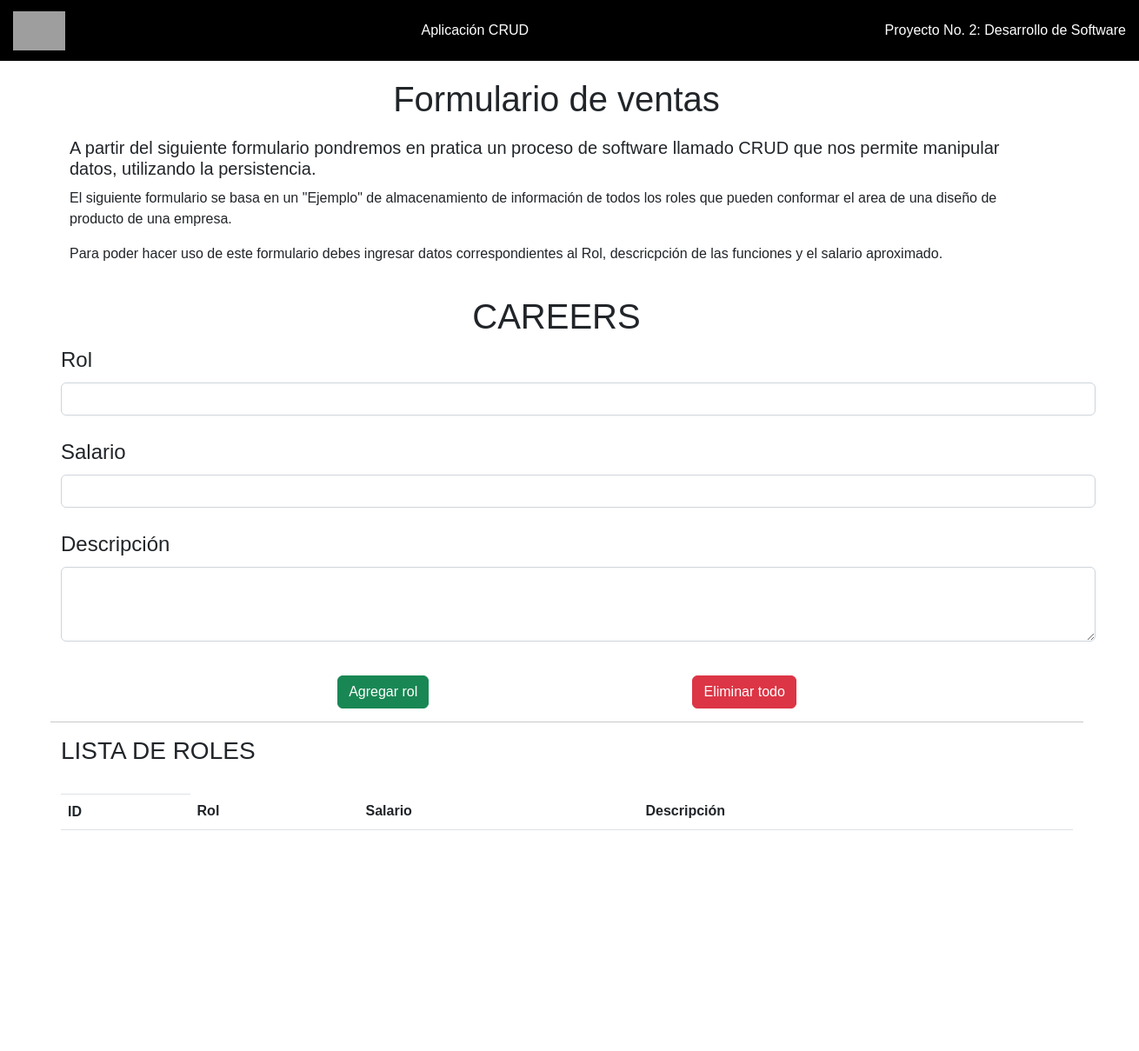
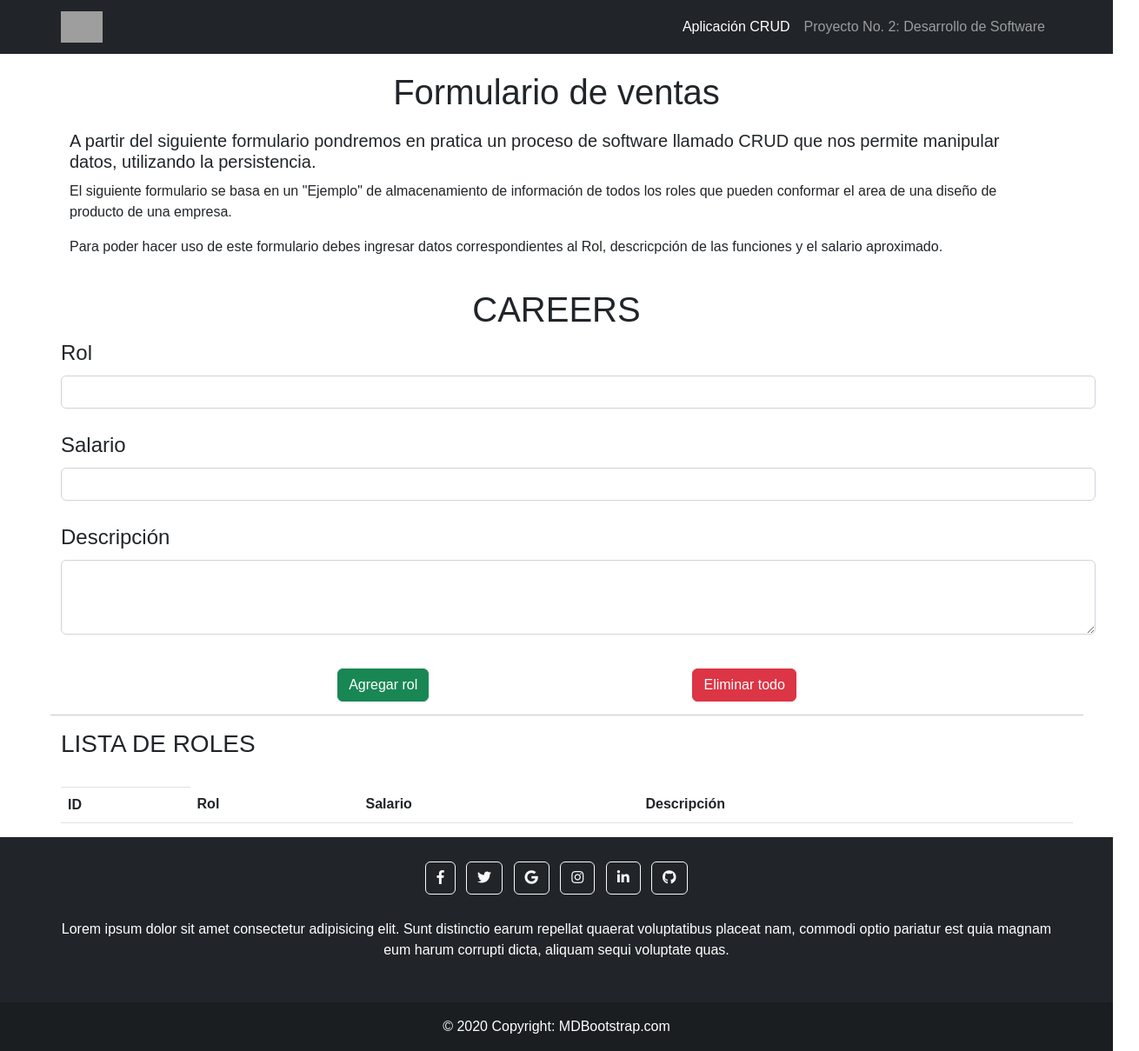
Before and after one commit to AndresHndz0124/Proyecto-2-Fronted---Aplicaci-n-CRUD, a plain HTML site: page index.html in a window 1280 px wide. Shown: the whole page at 87% size, 1310 px wide, since content can reach past the window. Before the commit the page ends 971 px from the top, so only its background shows below. Drawn offline with Linux system fonts and the light colour scheme; grey boxes are pictures that could not be loaded.

Commit message:
Se agrega Nav y Footer

```diff
--- a/JS/crud1.js
+++ b/JS/crud1.js
@@ -115,7 +115,7 @@ function editar(no, ref) {
 	// console.log(description);
 
 
-	//	Elimina el index a editar
+	//	Elimina del array el index de la fila a editar
 	let usuariosGuardados = JSON.parse(localStorage.getItem('usuarios'))
 	usuariosGuardados.splice(no, 1)
 	localStorage.setItem('usuarios', JSON.stringify(usuariosGuardados))
@@ -172,7 +172,7 @@ function saveEdit(no, ref) {
 	//Agregar el nuevo cambio al array del localstorage en la misma posición del anterior
 	let usuariosGuardados = JSON.parse(localStorage.getItem('usuarios'))
 	let row_edit = { Input: new_title, Salary: new_salary, Descripcion: new_description }
-	usuariosGuardados.splice(no, 0,row_edit)
+	usuariosGuardados.splice(no, 0, row_edit)
 	localStorage.setItem('usuarios', JSON.stringify(usuariosGuardados))
 
 	//Devuelve los input a vacio
@@ -201,6 +201,21 @@ function contador() {
 	}
 }
 
+//Función para deshabilitar click de los otros botones de edición
+function deshabilitar_botones() {
+	let arrayUsuarios = JSON.parse(localStorage.getItem('usuarios'))
+
+	//Este ciclo busca todos los botones de editar y remueve el atributo editar
+	arrayUsuarios.forEach((element, i) => {
+		let label_editar = document.getElementById(`A${i}`)
+		label_editar.removeAttribute("onclick");
+
+		//Al remover el atributo es remplazado por otro donde llamará la función bloquear
+		label_editar.setAttribute("onclick", `block(${i})`);
+	});
+
+}
+
 
 function Ocultar_botones() {
 	document.getElementById('crear').style.display = 'none';
@@ -219,15 +234,6 @@ function inputs_empty() {
 	document.getElementById("descr").value = "";
 }
 
-function deshabilitar_botones() {
-	let arrayUsuarios = JSON.parse(localStorage.getItem('usuarios'))
-	arrayUsuarios.forEach((element, i) => {
-		// console.log(i,document.getElementById(`A${i}`))
-		let label_editar = document.getElementById(`A${i}`)
-		label_editar.removeAttribute("onclick");
-	});
-
-}
 
 //Habilita nuevamente el atributo onclick en los botones de editar de cada registro
 function Devolver_propiedades() {
@@ -243,3 +249,8 @@ function Devolver_propiedades() {
 	habilitar_botones()
 	inputs_empty()
 }
+
+//Función que emite una alarma cuando se intenta editar más de un elemento
+function block(no) {
+	alert('Solo puedes editar un elemento a la vez')
+}
--- a/index.html
+++ b/index.html
@@ -8,17 +8,14 @@
 
     <link rel="stylesheet" href="./CSS/style.css">
     <link rel="stylesheet" type="text/css" href="./CSS/bootstrap.css" />
+    <link rel="stylesheet" href="https://use.fontawesome.com/releases/v5.0.8/css/all.css">
     <script type="text/javascript" src="./JS/jquery.js"></script>
-
-
-    <!-- <script type="text/javascript" src="/Proyecto 2/Codigo CRUD/libs/js/crud.js"></script>
-    <link rel="stylesheet" type="text/css" href="/Proyecto 2/Codigo CRUD/libs/js/jquery.js" /> -->
-    <title>Proyecto 2 MMoudlo-1</title>
+    <title>Proyecto 2 Modulo-1</title>
 </head>
 
 <body>
     <header>
-        <nav class="ti_nav">
+        <!-- <nav class="ti_nav">
             <a href="#">
                 <img src="https://reverent-banach-cb9630.netlify.app/logo-ucamp-dark.png" alt="">
             </a>
@@ -26,8 +23,27 @@
             <a href="#">Proyecto No. 2: Desarrollo de Software</a>
 
 
-        </nav>
+        </nav> -->
+        <nav class="navbar navbar-expand-lg navbar-dark bg-dark static-top">
+            <div class="container">
+              <a class="navbar-brand" href="#">
+                <img src="https://reverent-banach-cb9630.netlify.app/logo-ucamp-dark.png" alt="..." height="36">
+              </a>
+              <div class="collapse navbar-collapse" id="navbarSupportedContent">
+                <ul class="navbar-nav ms-auto">
+                  <li class="nav-item">
+                    <a class="nav-link active" aria-current="page" href="#">Aplicación CRUD</a>
+                    <a href="#"></a>
+                  </li>
+                  <li class="nav-item">
+                    <a class="nav-link" href="#">Proyecto No. 2: Desarrollo de Software</a>
+                  </li>
+                </ul>
+              </div>
+            </div>
+          </nav>
     </header>
+
     <div class="Blog">
         <h1>Formulario de ventas</h1>
         <h5>A partir del siguiente formulario pondremos en pratica un proceso de software llamado CRUD que nos permite
@@ -87,6 +103,59 @@
         </div>
     </div>
 
+    <footer class="bg-dark text-center text-white">
+        <!-- Grid container -->
+        <div class="container p-4">
+            <!-- Section: Social media -->
+            <section class="mb-4">
+                <!-- Facebook -->
+                <a class="btn btn-outline-light btn-floating m-1" href="#!" role="button"><i class="fab fa-facebook-f"></i></a>
+
+                <!-- Twitter -->
+                <a class="btn btn-outline-light btn-floating m-1" href="#!" role="button"><i
+                        class="fab fa-twitter"></i></a>
+
+                <!-- Google -->
+                <a class="btn btn-outline-light btn-floating m-1" href="#!" role="button"><i
+                        class="fab fa-google"></i></a>
+
+                <!-- Instagram -->
+                <a class="btn btn-outline-light btn-floating m-1" href="#!" role="button"><i
+                        class="fab fa-instagram"></i></a>
+
+                <!-- Linkedin -->
+                <a class="btn btn-outline-light btn-floating m-1" href="#!" role="button"><i
+                        class="fab fa-linkedin-in"></i></a>
+
+                <!-- Github -->
+                <a class="btn btn-outline-light btn-floating m-1" href="#!" role="button"><i
+                        class="fab fa-github"></i></a>
+            </section>
+            <!-- Section: Social media -->
+
+
+            <!-- Section: Text -->
+            <section class="mb-4">
+                <p>
+                    Lorem ipsum dolor sit amet consectetur adipisicing elit. Sunt distinctio earum
+                    repellat quaerat voluptatibus placeat nam, commodi optio pariatur est quia magnam
+                    eum harum corrupti dicta, aliquam sequi voluptate quas.
+                </p>
+            </section>
+            <!-- Section: Text -->
+
+            <!-- Section: Links -->
+        </div>
+        <!-- Grid container -->
+
+        <!-- Copyright -->
+        <div class="text-center p-3" style="background-color: rgba(0, 0, 0, 0.2);">
+            © 2020 Copyright:
+            <a class="text-white" href="https://mdbootstrap.com/">MDBootstrap.com</a>
+        </div>
+        <!-- Copyright -->
+    </footer>
+
 
     <script type="text/javascript" src="./JS/crud1.js"></script>
 </body>
```
Also changed, not shown: hola.html (added, +34 -0 lines).
